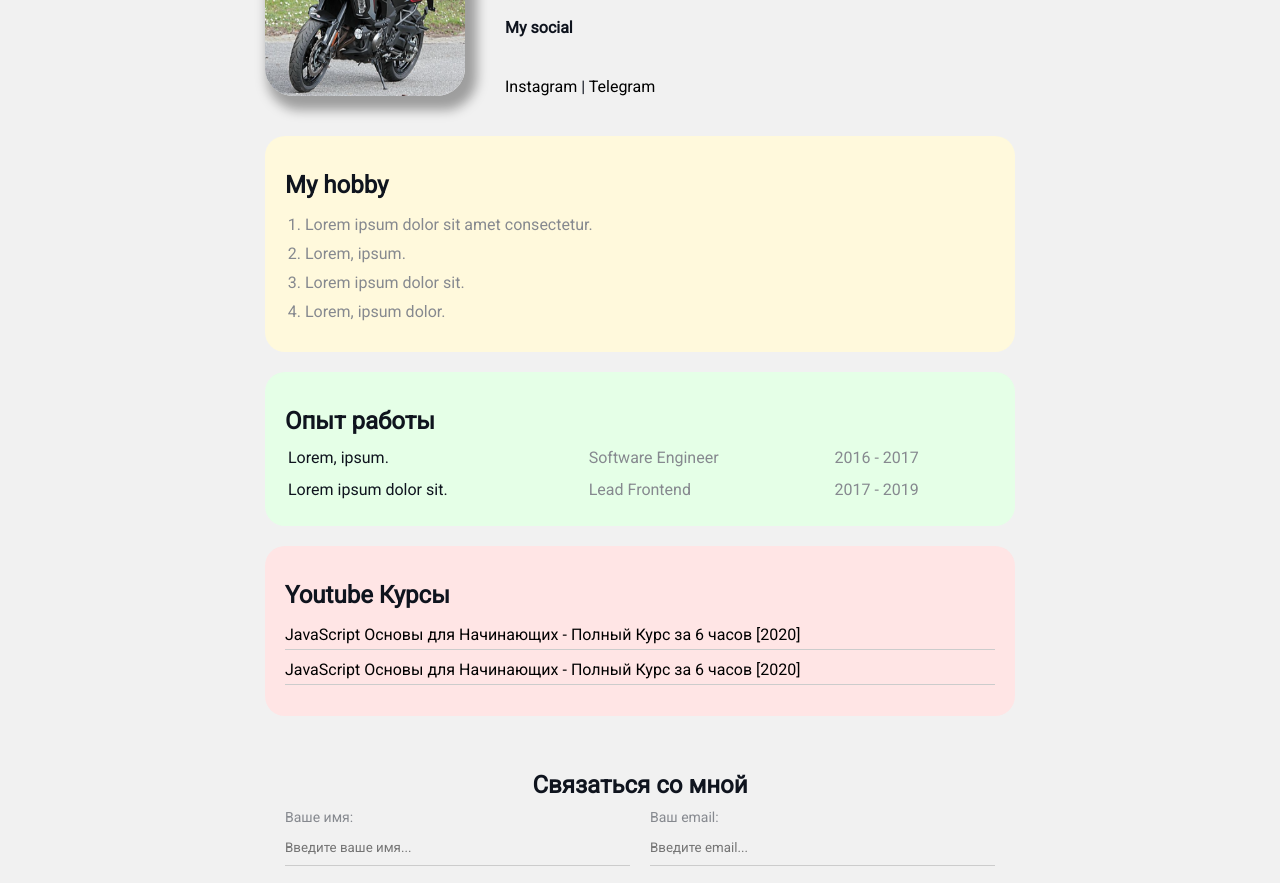
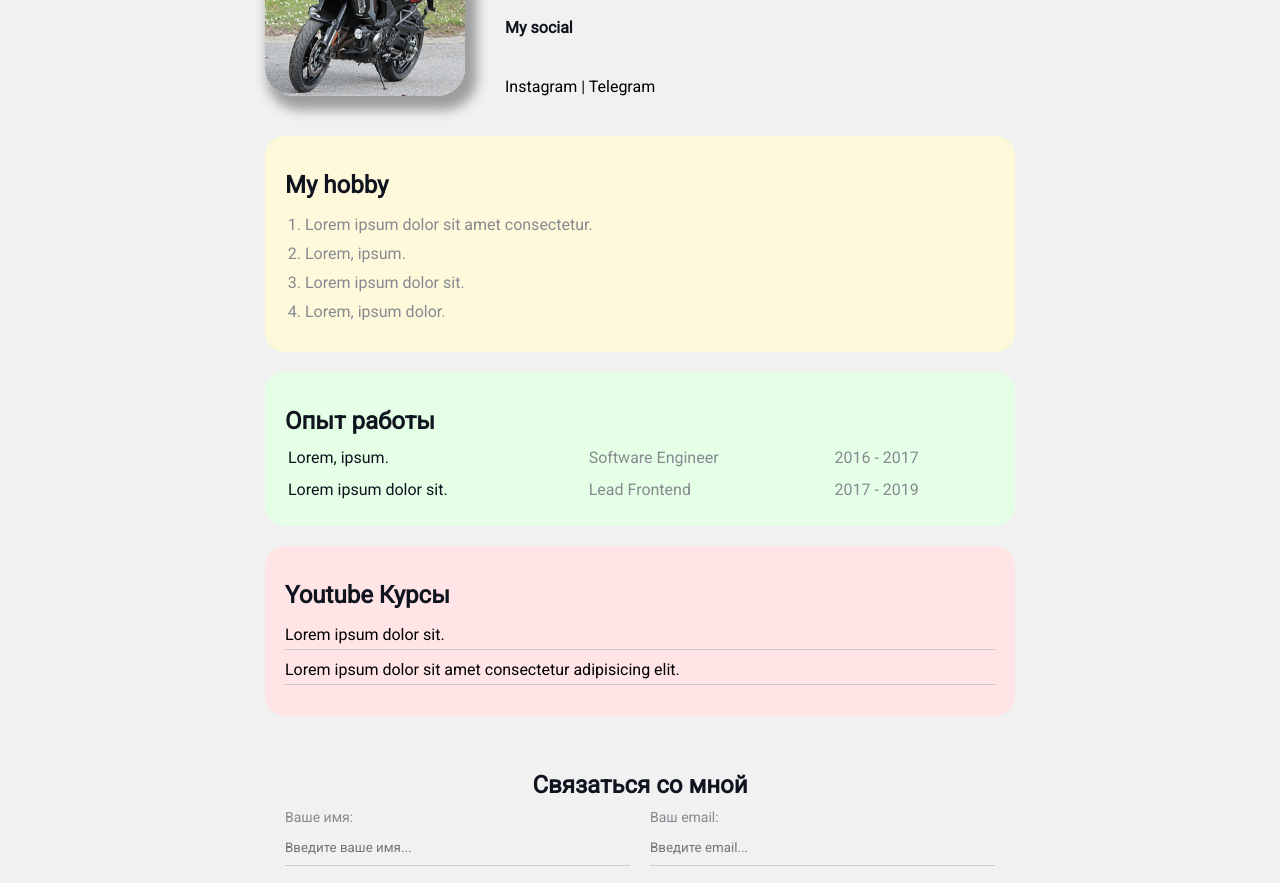
Before and after one commit to eliyahukoren/css, a plain HTML site: page index.html in a window 1280 px wide. Shown: the part 180-1063 px from the top of the page. Drawn offline with Linux system fonts and the light colour scheme.

Commit message:
project template

```diff
--- a/index.html
+++ b/index.html
@@ -17,7 +17,7 @@
 
           <a href="https://instagram.com/eli.koren.50" target="_blank">Instagram</a>
           |
-          <a target="_blank" href="https://t.me/js_by_vladilen">Telegram</a>
+          <a target="_blank" href="https://t.me/test">Telegram</a>
         </div>
 
       </div>
@@ -52,12 +52,10 @@
         <h2>Youtube Курсы</h2>
         <ul class="link-list">
           <li>
-            <a href="https://www.youtube.com/watch?v=Bluxbh9CaQ0">JavaScript Основы для Начинающих - Полный Курс за 6 часов
-              [2020]</a>
+            <a href="https://www.youtube.com/">Lorem ipsum dolor sit.</a>
           </li>
           <li>
-            <a href="https://www.youtube.com/watch?v=Bluxbh9CaQ0">JavaScript Основы для Начинающих - Полный Курс за 6 часов
-              [2020]</a>
+            <a href="https://www.youtube.com/">Lorem ipsum dolor sit amet consectetur adipisicing elit.</a>
           </li>
         </ul>
       </div>
```
